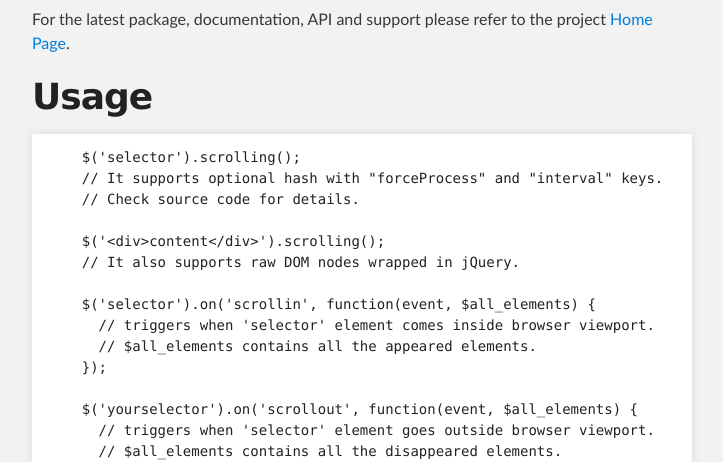
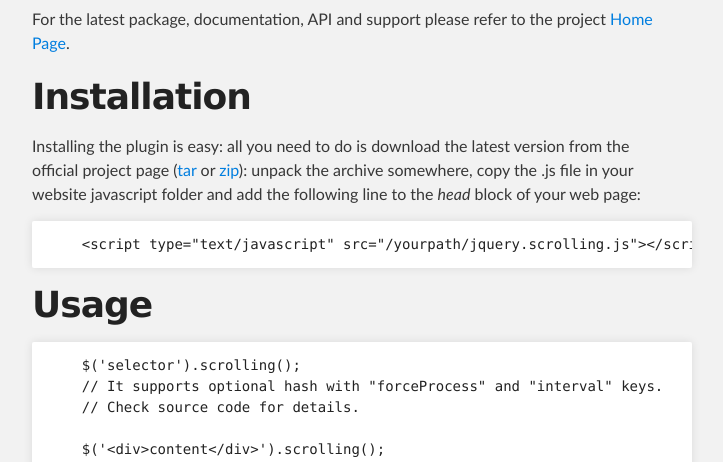
Before and after one commit to Darkseal/jquery.scrolling, a plain HTML site: page index.html in a window 1280 px wide. Shown: the part 756-1218 px from the top of the page, without its empty margins (288-1011 px from the left). Drawn offline with Linux system fonts and the light colour scheme.

Commit message:
Update index.html

```diff
--- a/index.html
+++ b/index.html
@@ -52,6 +52,15 @@
 <a id="user-content-home-page" class="anchor" href="#home-page" aria-hidden="true"><span class="octicon octicon-link"></span></a>Home Page</h1>
 
 <p>For the latest package, documentation, API and support please refer to the project <a href="http://darkseal.github.io/jquery.scrolling/">Home Page</a>.</p>
+
+<h1>
+<a id="user-content-usage" class="anchor" href="#installation" aria-hidden="true"><span class="octicon octicon-link"></span></a>Installation</h1>
+
+<p>Installing the plugin is easy: all you need to do is download the latest version from the official project page (<a href="https://github.com/Darkseal/jquery.scrolling/tarball/master">tar</a> or <a href="https://github.com/Darkseal/jquery.scrolling/zipball/master">zip</a>): unpack the archive somewhere, copy the .js file in your website javascript folder and add the following line to the <em>head</em> block of your web page:
+</p>
+
+<pre><code>    &lt;script type="text/javascript" src="/yourpath/jquery.scrolling.js"&gt;&lt;/script&gt;
+</code></pre>
 
 <h1>
 <a id="user-content-usage" class="anchor" href="#usage" aria-hidden="true"><span class="octicon octicon-link"></span></a>Usage</h1>
```
